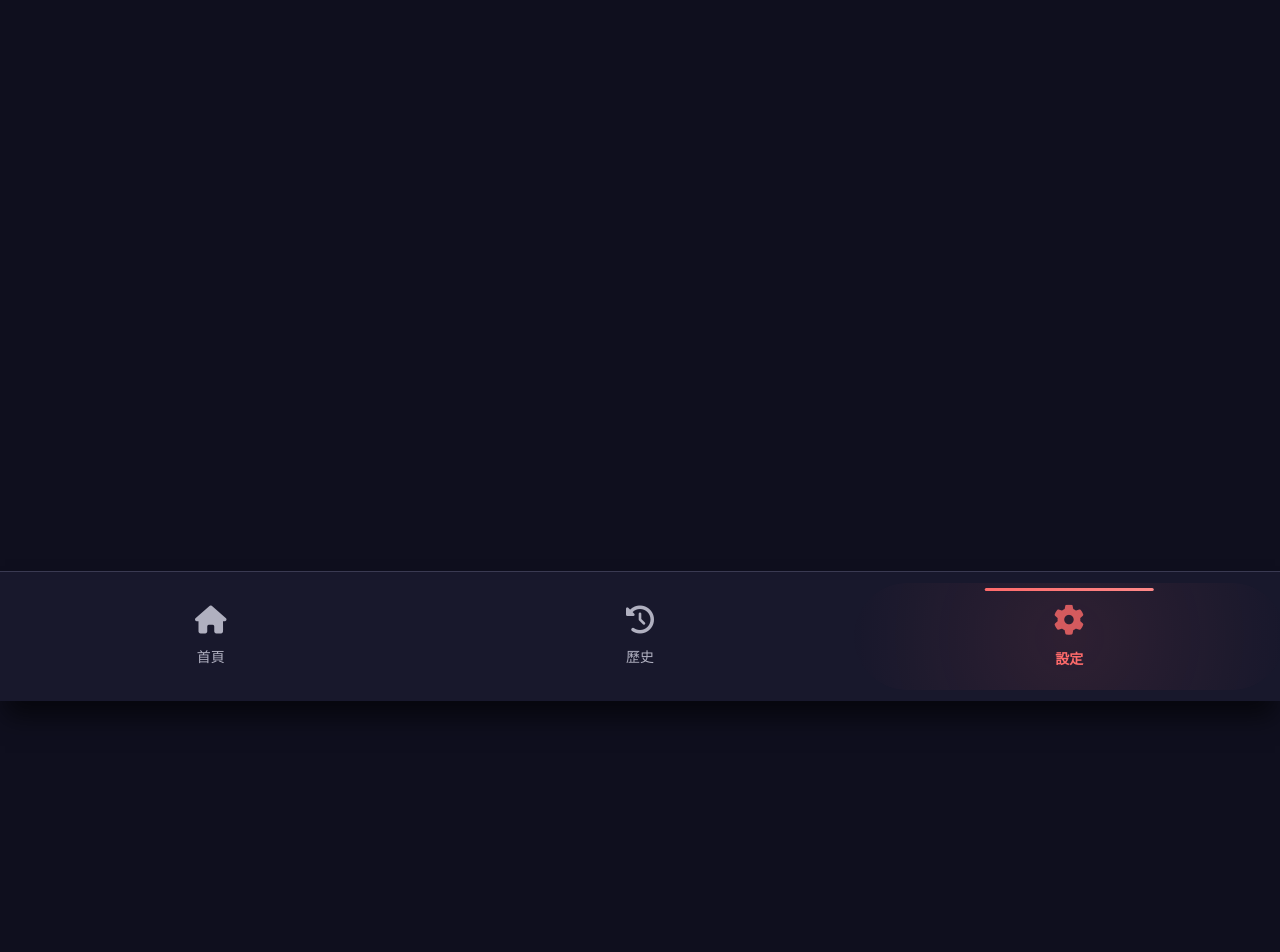
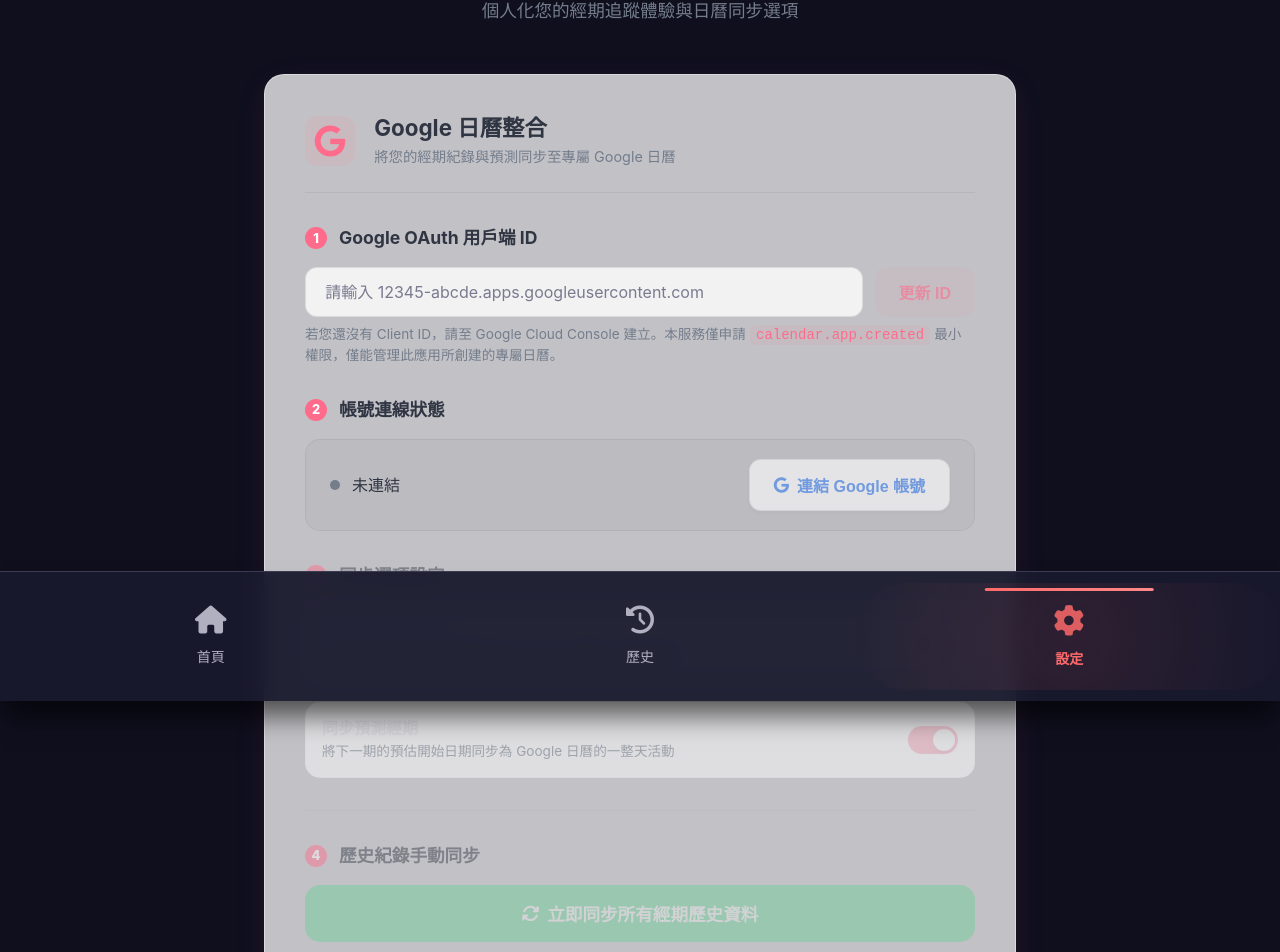
Before and after one commit to trygghet/luna, an Angular app: page /settings in a window 1280 px wide. Shown: the part 99-1051 px from the top of the page. Before the commit the page ends 800 px from the top, so only its background shows below. Built offline with nearby package versions, Linux system fonts and the light colour scheme; a small style sheet from the web is missing.

Commit message:
feat: 新增設定頁面與單元測試，並調高元件樣式預算閾值

```diff
--- a/angular.json
+++ b/angular.json
@@ -41,8 +41,8 @@
                 },
                 {
                   "type": "anyComponentStyle",
-                  "maximumWarning": "4kB",
-                  "maximumError": "8kB"
+                  "maximumWarning": "20kB",
+                  "maximumError": "30kB"
                 }
               ],
               "outputHashing": "all",
--- a/src/app/pages/settings/settings.html
+++ b/src/app/pages/settings/settings.html
@@ -1 +1,157 @@
-<p>settings works!</p>
+<div class="settings-container animate-fade-in">
+  <header class="settings-header">
+    <h1>LunaFlow 設定</h1>
+    <p class="subtitle">個人化您的經期追蹤體驗與日曆同步選項</p>
+  </header>
+
+  <div class="settings-content">
+    <!-- Google 日曆設定卡片 -->
+    <div class="settings-card glass-card">
+      <div class="card-header">
+        <div class="header-icon">
+          <i class="fab fa-google"></i>
+        </div>
+        <div class="header-title">
+          <h2>Google 日曆整合</h2>
+          <p>將您的經期紀錄與預測同步至專屬 Google 日曆</p>
+        </div>
+      </div>
+
+      <div class="card-body">
+        <!-- 步驟 1: 設定 Client ID -->
+        <div class="settings-group">
+          <label for="clientIdInput" class="group-label">
+            <span class="step-badge">1</span> Google OAuth 用戶端 ID
+          </label>
+          <div class="input-wrapper">
+            <input
+              type="text"
+              id="clientIdInput"
+              [(ngModel)]="inputClientId"
+              placeholder="請輸入 12345-abcde.apps.googleusercontent.com"
+              [disabled]="gcalService.isConnected()"
+            />
+            <button
+              class="btn btn-secondary"
+              (click)="saveClientId()"
+              [disabled]="gcalService.isConnected() || !inputClientId"
+            >
+              更新 ID
+            </button>
+          </div>
+          <p class="input-help">
+            若您還沒有 Client ID，請至 Google Cloud Console 建立。本服務僅申請 <code>calendar.app.created</code> 最小權限，僅能管理此應用所創建的專屬日曆。
+          </p>
+        </div>
+
+        <!-- 步驟 2: 連線狀態與控制項 -->
+        <div class="settings-group">
+          <label class="group-label">
+            <span class="step-badge">2</span> 帳號連線狀態
+          </label>
+
+          <div class="connection-status-panel" [class.connected]="gcalService.isConnected()">
+            <div class="status-indicator">
+              <span class="pulse-dot"></span>
+              <span class="status-text">
+                {{ gcalService.isConnected() ? '已連結 Google 日曆' : '未連結' }}
+              </span>
+            </div>
+
+            <div class="auth-buttons">
+              @if (!gcalService.isConnected()) {
+                <button
+                  class="btn btn-primary btn-google"
+                  (click)="connectGoogle()"
+                  [disabled]="isSaving() || !inputClientId"
+                >
+                  <i class="fab fa-google"></i> 連結 Google 帳號
+                </button>
+              } @else {
+                <button
+                  class="btn btn-danger"
+                  (click)="disconnectGoogle()"
+                  [disabled]="isSaving()"
+                >
+                  中斷連結
+                </button>
+              }
+            </div>
+          </div>
+        </div>
+
+        <!-- 步驟 3: 同步設定 (僅在已連線時可用) -->
+        <div class="settings-group" [class.disabled-opacity]="!gcalService.isConnected()">
+          <label class="group-label">
+            <span class="step-badge">3</span> 同步選項設定
+          </label>
+
+          <div class="toggle-list">
+            <div class="toggle-item">
+              <div class="toggle-info">
+                <h3>同步實際經期紀錄</h3>
+                <p>將您記錄的流量與備忘錄同步為 Google 日曆的一整天活動</p>
+              </div>
+              <label class="switch">
+                <input
+                  type="checkbox"
+                  [checked]="gcalService.syncLogsEnabled()"
+                  (change)="toggleSyncLogs($event)"
+                  [disabled]="!gcalService.isConnected()"
+                />
+                <span class="slider"></span>
+              </label>
+            </div>
+
+            <div class="toggle-item">
+              <div class="toggle-info">
+                <h3>同步預測經期</h3>
+                <p>將下一期的預估開始日期同步為 Google 日曆的一整天活動</p>
+              </div>
+              <label class="switch">
+                <input
+                  type="checkbox"
+                  [checked]="gcalService.syncPredictionsEnabled()"
+                  (change)="toggleSyncPredictions($event)"
+                  [disabled]="!gcalService.isConnected()"
+                />
+                <span class="slider"></span>
+              </label>
+            </div>
+          </div>
+        </div>
+
+        <!-- 步驟 4: 一次性同步 -->
+        <div class="settings-group last-group" [class.disabled-opacity]="!gcalService.isConnected()">
+          <label class="group-label">
+            <span class="step-badge">4</span> 歷史紀錄手動同步
+          </label>
+          <div class="sync-action-panel">
+            <button
+              class="btn btn-success btn-large"
+              (click)="syncAllHistory()"
+              [disabled]="isSaving() || !gcalService.isConnected()"
+            >
+              <i class="fas fa-sync-alt" [class.fa-spin]="isSaving()"></i> 立即同步所有經期歷史資料
+            </button>
+            @if (syncStatusMessage()) {
+              <p class="sync-status-msg animate-fade-in">{{ syncStatusMessage() }}</p>
+            }
+          </div>
+        </div>
+
+      </div>
+    </div>
+
+    <!-- 關於與說明卡片 -->
+    <div class="settings-card glass-card info-card">
+      <h3>💡 說明指南：如何取得 Client ID？</h3>
+      <ol class="guide-steps">
+        <li>前往 <a href="https://console.cloud.google.com/" target="_blank">Google Cloud Console</a> 並建立或選擇專案。</li>
+        <li>在 <strong>API 和服務</strong> > <strong>憑證</strong> 中，點擊「建立憑證」並選擇「OAuth 用戶端 ID」。</li>
+        <li>應用程式類型選擇「網頁應用程式」，並在「已授權的 JavaScript 來源」中加入您的本地開發 URL（例如：<code>http://localhost:4200</code>）。</li>
+        <li>建立完成後，複製產生的「用戶端 ID」貼回上方輸入框。</li>
+      </ol>
+    </div>
+  </div>
+</div>
```
Also changed, not shown: 2 other files (tests, documents, lock files or other folders).
